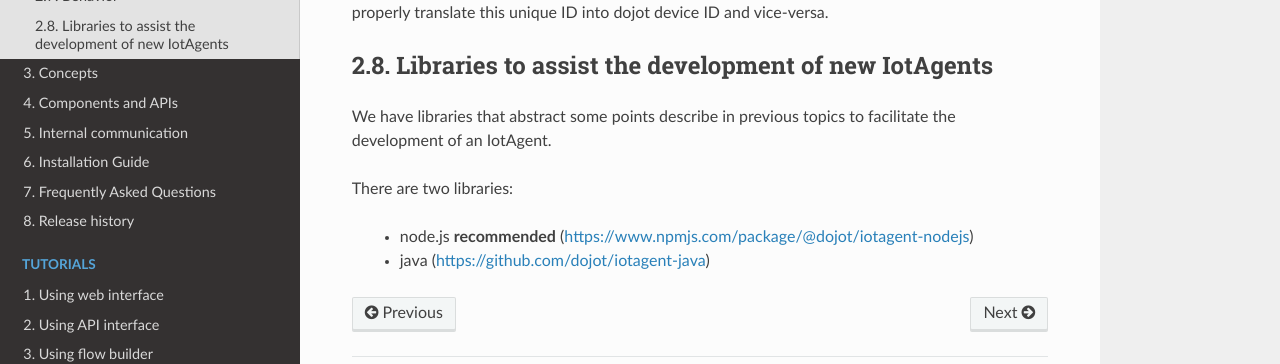
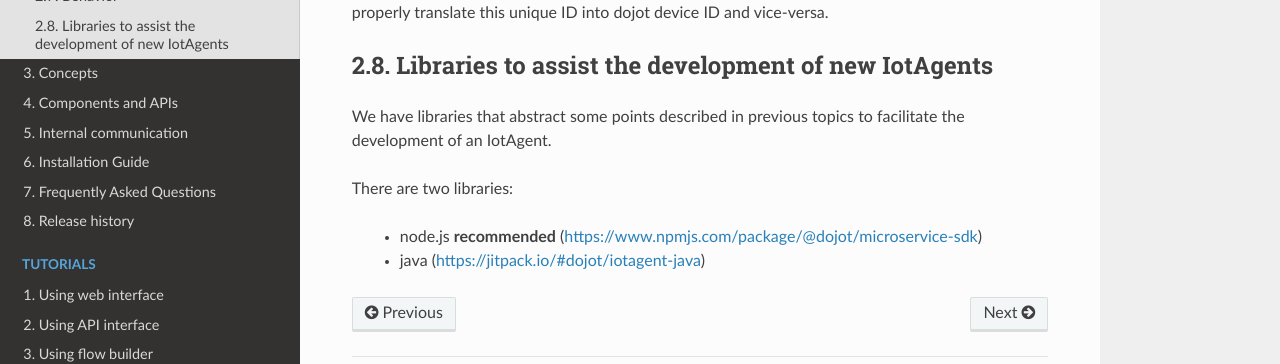
Before and after one commit to dojot/docs, a Sphinx documentation site: the page built from source/iotagent-architecture.rst, in a window 1280 px wide and 900 px high, scrolled down 9045 px. Shown: the part 438-802 px from the top of the window. Built offline with Sphinx 7.4.7 and the Read the Docs theme 2.0.0, drawn with Linux system fonts in a browser that asks for light colours.

Commit message:
Update iotagent-architecture.rst

```diff
--- a/source/iotagent-architecture.rst
+++ b/source/iotagent-architecture.rst
@@ -515,10 +515,10 @@ and vice-versa.
 Libraries to assist the development of new IotAgents
 ====================================================
 
-We have libraries that abstract some points describe in previous topics
+We have libraries that abstract some points described in previous topics
 to facilitate the development of an IotAgent.
 
 There are two libraries:
 
- - node.js **recommended** (https://www.npmjs.com/package/@dojot/iotagent-nodejs)
- - java (https://github.com/dojot/iotagent-java)
+ - node.js **recommended** (https://www.npmjs.com/package/@dojot/microservice-sdk)
+ - java (https://jitpack.io/#dojot/iotagent-java)
```
